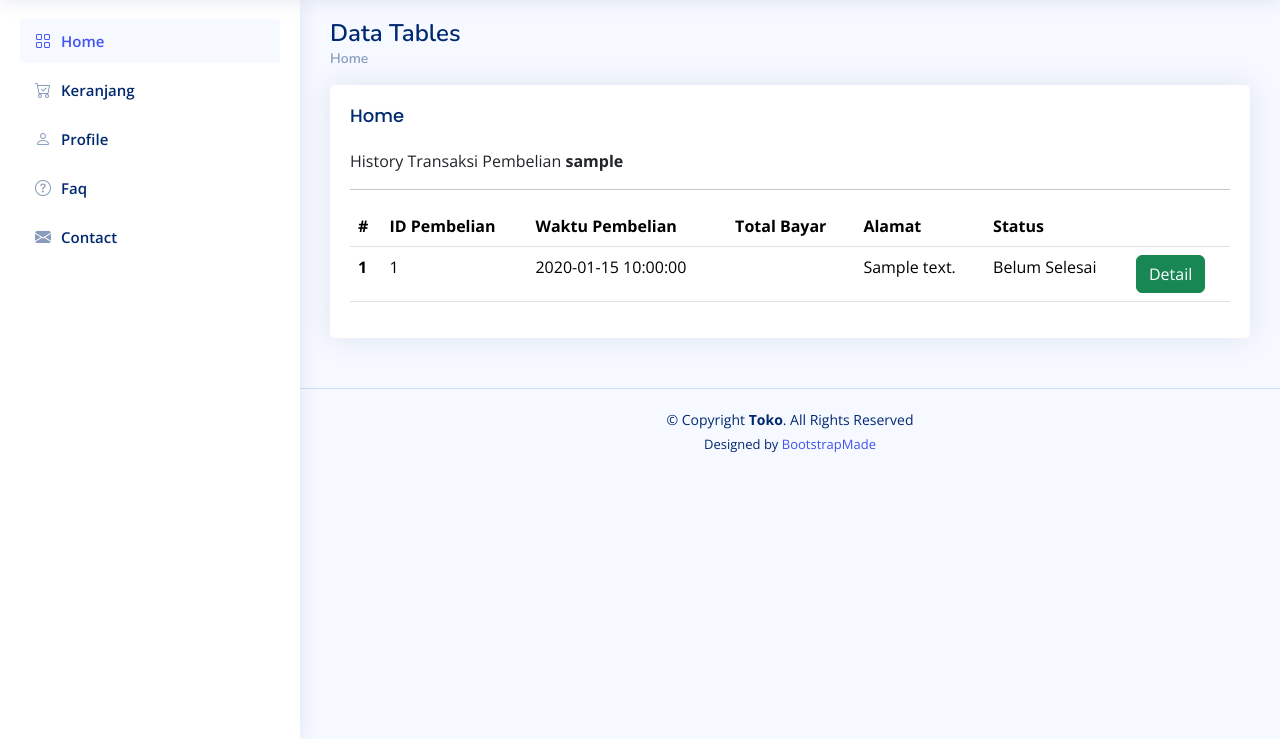
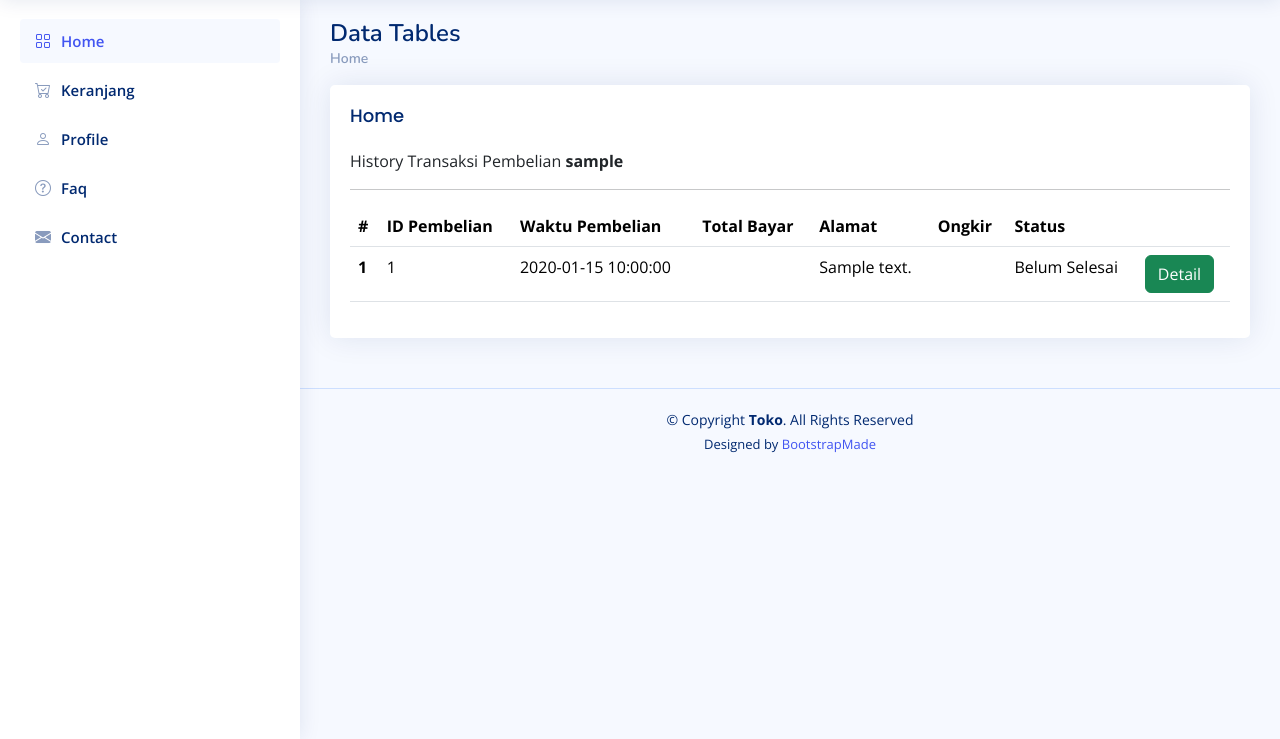
Before and after one commit to BCleosa/UAS_PWL, a CodeIgniter 4 app: the page made by app/Views/v_profile.php in a window 1280 px wide. Shown: the part 61-800 px from the top of the page. Run offline with PHP 8.4 and a stand-in for CodeIgniter, Linux system fonts and the light colour scheme; the template is opened without the code that fills it: most values are stand-ins (such as "Sample title", 1, 10 or a date in 2020); data that the repository does not hold is empty; some libraries are stand-ins or nearby versions.

Commit message:
Update New Sistem

```diff
--- a/app/Views/v_profile.php
+++ b/app/Views/v_profile.php
@@ -12,6 +12,7 @@ History Transaksi Pembelian <strong><?= $username ?></strong>
                 <th scope="col">Waktu Pembelian</th>
                 <th scope="col">Total Bayar</th>
                 <th scope="col">Alamat</th>
+                <th scope="col">Ongkir</th>
                 <th scope="col">Status</th>
                 <th scope="col"></th>
             </tr>
@@ -27,11 +28,12 @@ History Transaksi Pembelian <strong><?= $username ?></strong>
                         <td><?php echo $item['created_at'] ?></td>
                         <td><?php echo number_to_currency($item['total_harga'], 'IDR') ?></td>
                         <td><?php echo $item['alamat'] ?></td>
-                        <td><?php echo ($item['status'] == "1") ? "Sudah Selesai" : "Belum Selesai" ?></td>
+                        <td><?= number_to_currency($item['ongkir'], 'IDR') ?></td>
+                        <td><?= ($item['status'] == "1") ? "Sudah Selesai" : "Belum Selesai" ?></td>
                         <td>
-                            <button type="button" class="btn btn-success" data-bs-toggle="modal" data-bs-target="#detailModal-<?= $item['id'] ?>">
-                                Detail
-                            </button>
+                           <button type="button" class="btn btn-success" data-bs-toggle="modal" data-bs-target="#detailModal-<?= $item['id'] ?>">
+                            Detail
+                           </button>
                         </td>
                     </tr>
                     <!-- Detail Modal Begin -->
@@ -52,6 +54,7 @@ History Transaksi Pembelian <strong><?= $username ?></strong>
                                                 <?php endif; ?>
                                                 <strong><?= $item2['nama'] ?></strong>
                                                 <?= number_to_currency($item2['harga'], 'IDR') ?>
+                                                <p>Ongkir: <?= number_to_currency($item['ongkir'], 'IDR') ?></p>
                                                 <br>
                                             <?php endforeach; ?>
                                         <?php else : ?>
```
